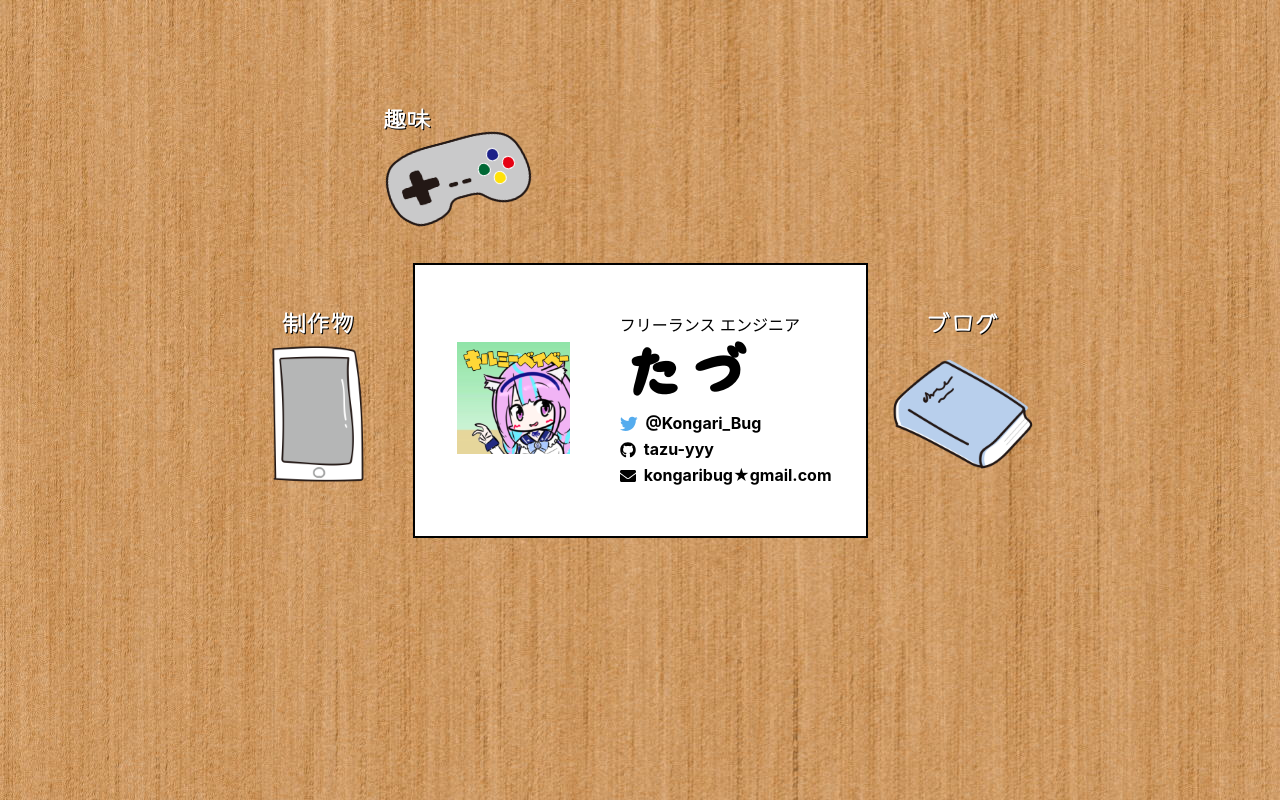
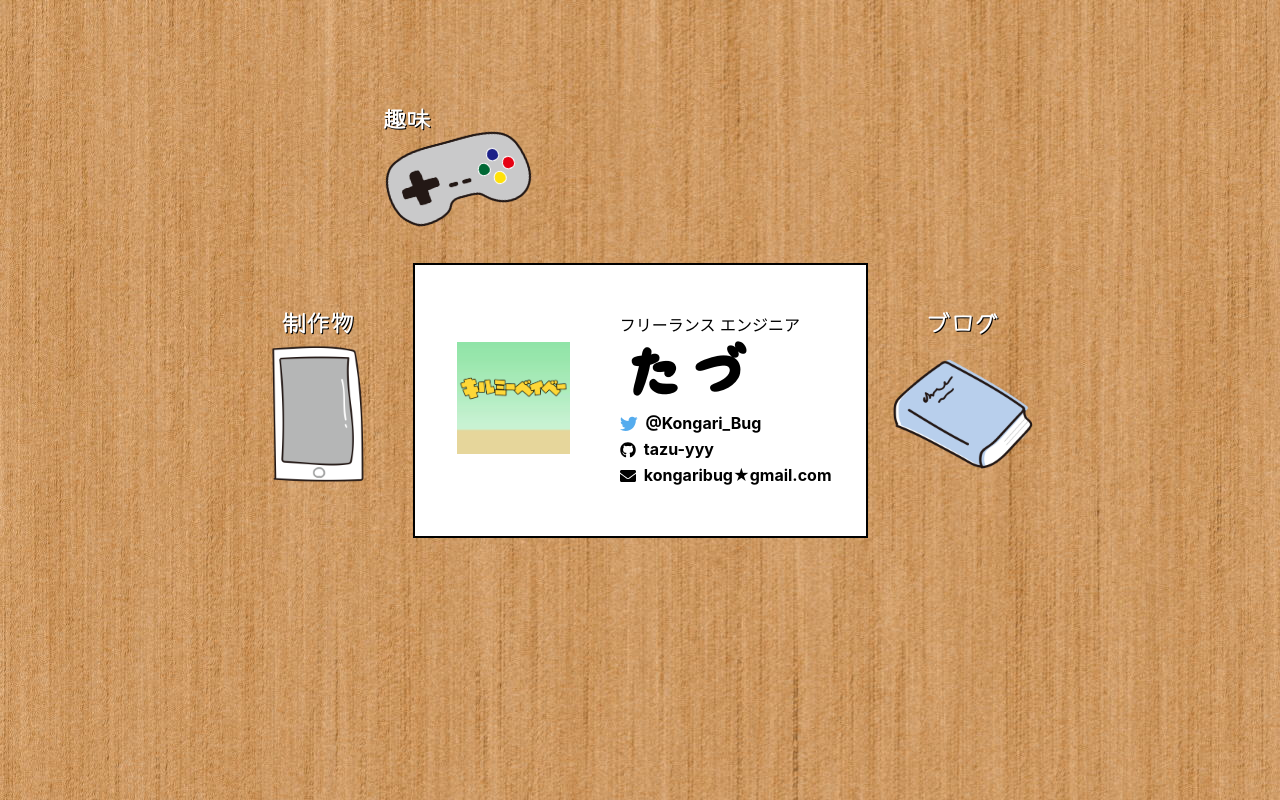
Before and after one commit to tazu-yyy/portfolio, a Next.js app: page / in a window 1280 px wide. Built offline with nearby package versions, Linux system fonts and the light colour scheme.

Commit message:
Change the profile image.

```diff
--- a/components/Profile.tsx
+++ b/components/Profile.tsx
@@ -14,7 +14,7 @@ export const Profile: React.FC = () => {
     <div className={styles.containers} onClick={rotateProfile}>
       <div className={`${styles.container} ${styles['container-front']} ${rotateFlg ? styles.rotate : ''}`}>
         <div className={styles['image-container']}>
-          <img src={'/images/profile_small.png'} className={styles.image} alt={'自画像'}/>
+          <img src={'/images/kmb.png'} className={styles.image} alt={'自画像'}/>
         </div>
         <div className={styles.description}>
           <div className={styles["occupation"]}>
```
Also changed, not shown: public/images/kmb.png (added).
